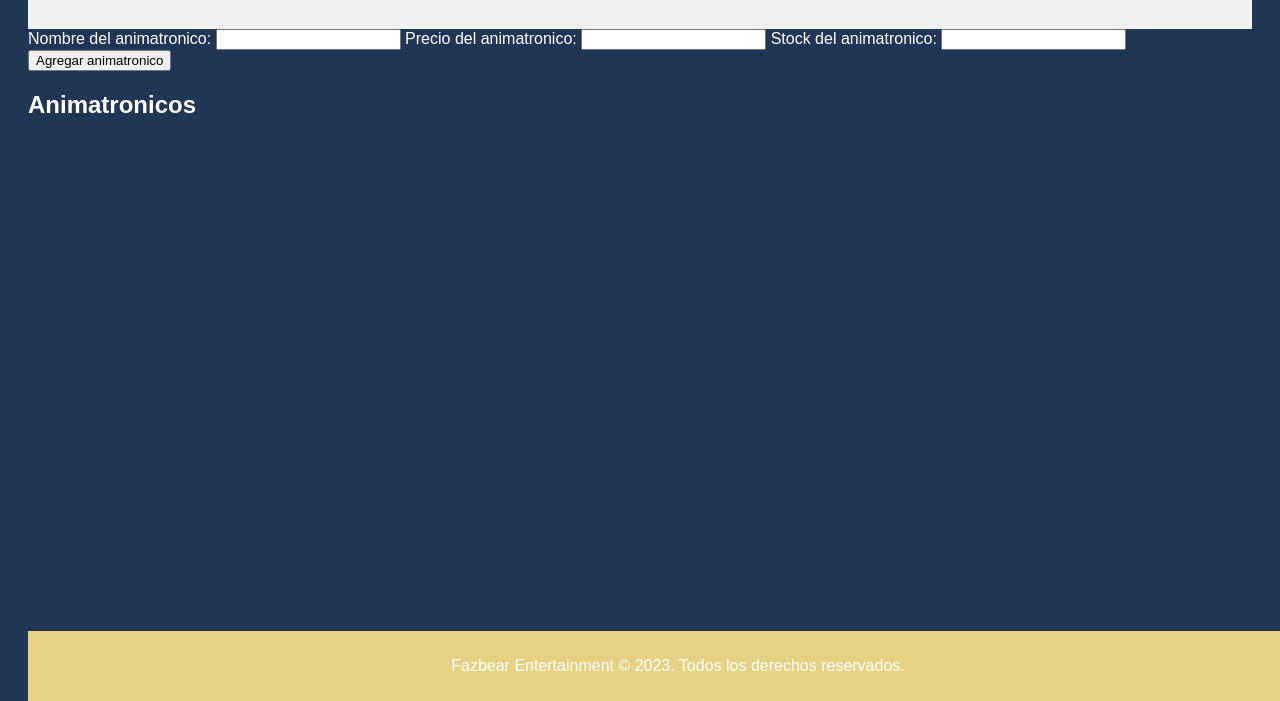
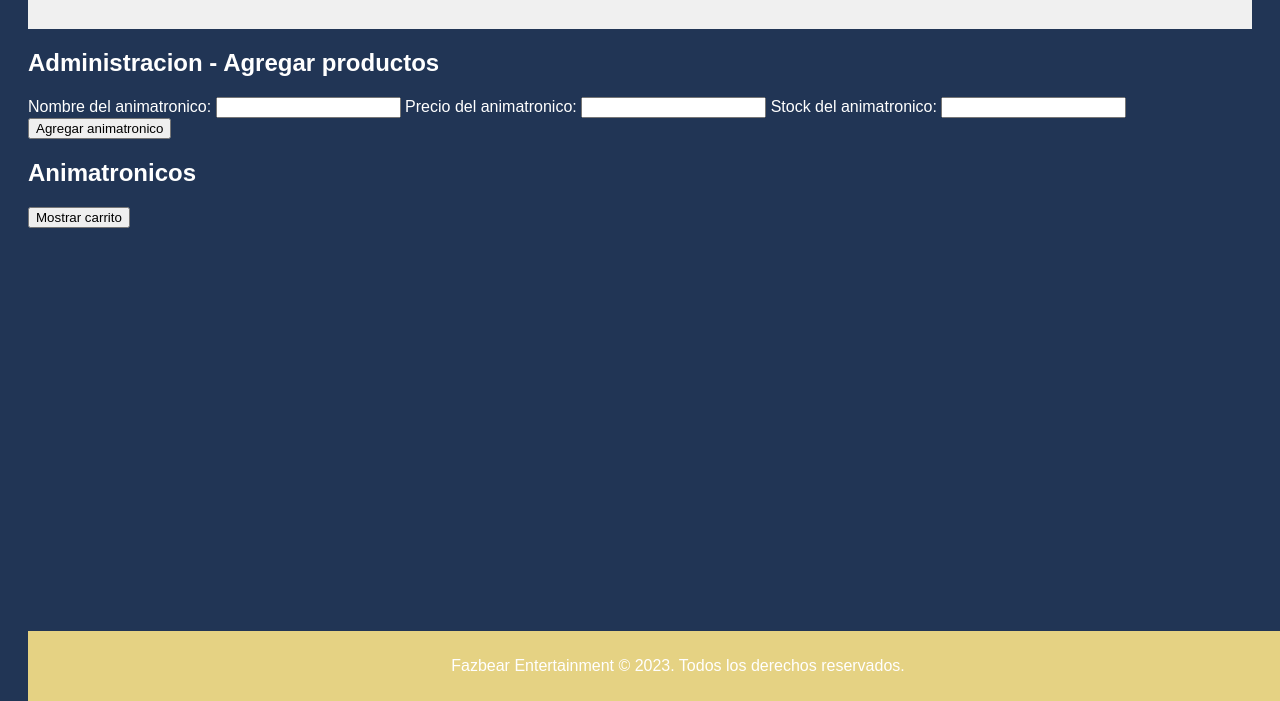
Before and after one commit to Gamerzon94/PreEntrega3GomezAnriquez, a plain HTML site: page index.html in a window 1280 px wide. Shown: the part 99-800 px from the top of the page. Drawn offline with Linux system fonts and the light colour scheme.

Commit message:
Se agrega ver carrito de compras

```diff
--- a/index.html
+++ b/index.html
@@ -12,6 +12,7 @@
     </header>
     <section>
         <div class="administracion" id="administracion">
+            <h2>Administracion - Agregar productos</h2>
             <form id="miFormulario">
                 <label for="nombre">Nombre del animatronico:</label>
                 <input type="text" id="nombre" name="nombre" required>
@@ -26,6 +27,10 @@
         <div id="animatronicos">
 
         </div>
+        <button onclick="mostrarCarrito()">Mostrar carrito</button>
+        <div id="carrito">
+
+        </div>
     </section>
     <footer>
         <p>Fazbear Entertainment © 2023. Todos los derechos reservados.</p>
--- a/js/venta.js
+++ b/js/venta.js
@@ -31,7 +31,13 @@ let cards = "";
 
 let carrito = [];
 
+let carritoAux = [];
+
 let listaAnimatronicosCarrito = [];
+
+let contenidoCarrito = "";
+
+let totalCarrito = 0;
 
 let menu = `1.- [ADMINISTRACIÓN] Agregar animatronicos al Stock
 2.- Rentar un animatronico.
@@ -132,6 +138,42 @@ function agregarAlCarro(nombre){ //funcion que agrega al carrito
             sessionStorage.setItem('animatronicosCarro',JSON.stringify(listaAnimatronicosCarrito));
         }
     }
+}
+
+function mostrarCarrito(){
+    contenedor = document.getElementById("carrito"); //obtengo el div padre
+    totalCarrito = 0;
+    contenidoCarrito = "";
+    if(sessionStorage.getItem('animatronicosCarro')!=null){
+        carritoAux = JSON.parse(sessionStorage.getItem('animatronicosCarro')); //recupero el carrito
+    }else{
+        carritoAux = null; //si no existe carrito controlo que no este inicializado
+    }
+    if(localStorage.getItem("animatronicosActuales")!=null){
+        animatronicoParseado = JSON.parse(localStorage.getItem("animatronicosActuales")); //recupero todos los productos
+    }else{
+        animatronicoParseado = null;
+    }
+    let contarNombres = {};
+    if(carritoAux!=null){
+        carrito.forEach(animatronico => {
+            let nombre = animatronico.nombre;
+            contarNombres[nombre] = (contarNombres[nombre] || 0) + 1;
+        });
+        for (let clave in contarNombres) { //cuento cuantas veces tengo los productos en el carro
+            compraAnimatronico = clave; //renombro la variable para la busqueda
+            let resultadoBusqueda = animatronicoParseado.find(buscarAnimatronico); //busco el producto
+            contenidoCarrito = contenidoCarrito+"<p>"+clave+" tiene un valor unitario de $"+resultadoBusqueda.precio+" y tiene actualmente: "+contarNombres[clave]+" en carrito con un total de: $"+resultadoBusqueda.precio*contarNombres[clave]+"</p>" //imprimo el producto, con su valor y su total
+            totalCarrito=totalCarrito+(resultadoBusqueda.precio*contarNombres[clave]);
+        }
+        contenidoCarrito = contenidoCarrito+"<p>El total del carrito es: $"+totalCarrito+"</p>"; //imprimo el total del carro
+    }else{
+        carritoAux=[];
+    }
+    if(contenidoCarrito == ""){
+        contenidoCarrito = "<p>No hay productos agregados al carrito</p>"
+    }
+    contenedor.innerHTML = contenidoCarrito;
 }
 
 //codigo de ejecucion anterior
```
